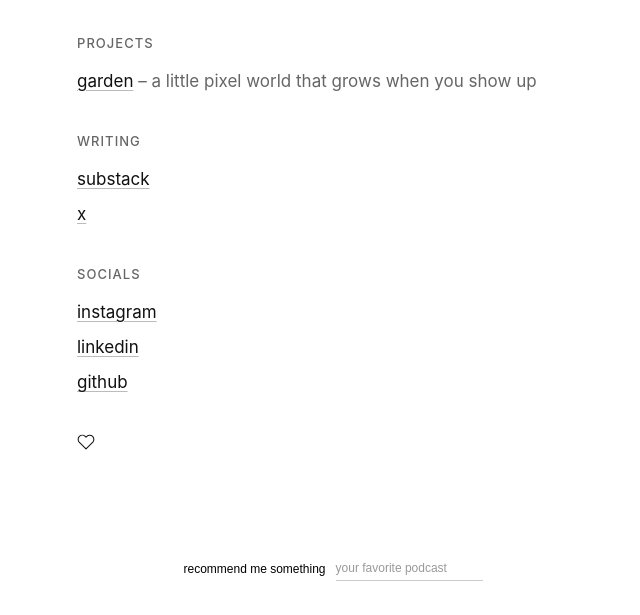
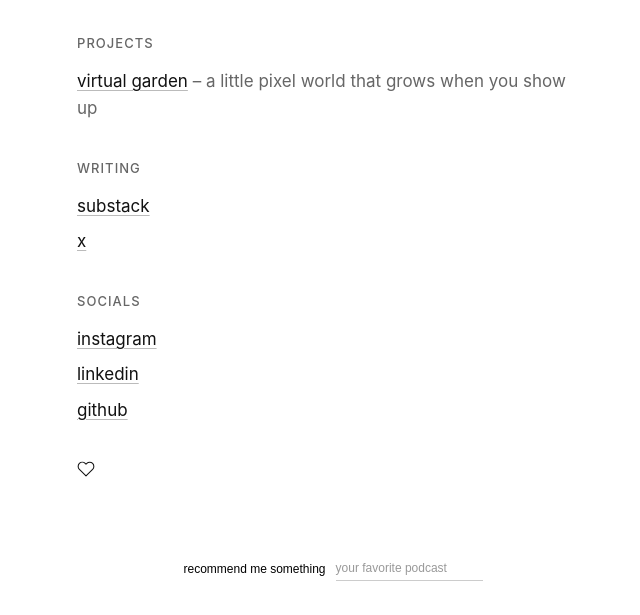
Before and after one commit to sisiliu10/sisi-liu.de, a plain HTML site: page index.html in a window 1280 px wide. Shown: the part 161-776 px from the top of the page, without its empty margins (307-947 px from the left). Drawn offline with Linux system fonts and the light colour scheme.

Commit message:
Call it virtual garden
Co-Authored-By: Claude Opus 5.5 <noreply@anthropic.com>
Claude-Session: https://claude.ai/code/session_01DMacgiyV4v6jvPW1bYUkon

```diff
--- a/index.html
+++ b/index.html
@@ -52,7 +52,7 @@ html.lock body{position:fixed;inset:0;width:100%;touch-action:none;-webkit-user-
 <p class="i">munich</p>
 <h2>Projects</h2>
 <ul>
-<li><a href="https://sisiliu10.github.io/sisis-garden/">garden</a> <span>– a little pixel world that grows when you show up</span></li>
+<li><a href="https://sisiliu10.github.io/sisis-garden/">virtual garden</a> <span>– a little pixel world that grows when you show up</span></li>
 </ul>
 <h2>Writing</h2>
 <ul>
```
